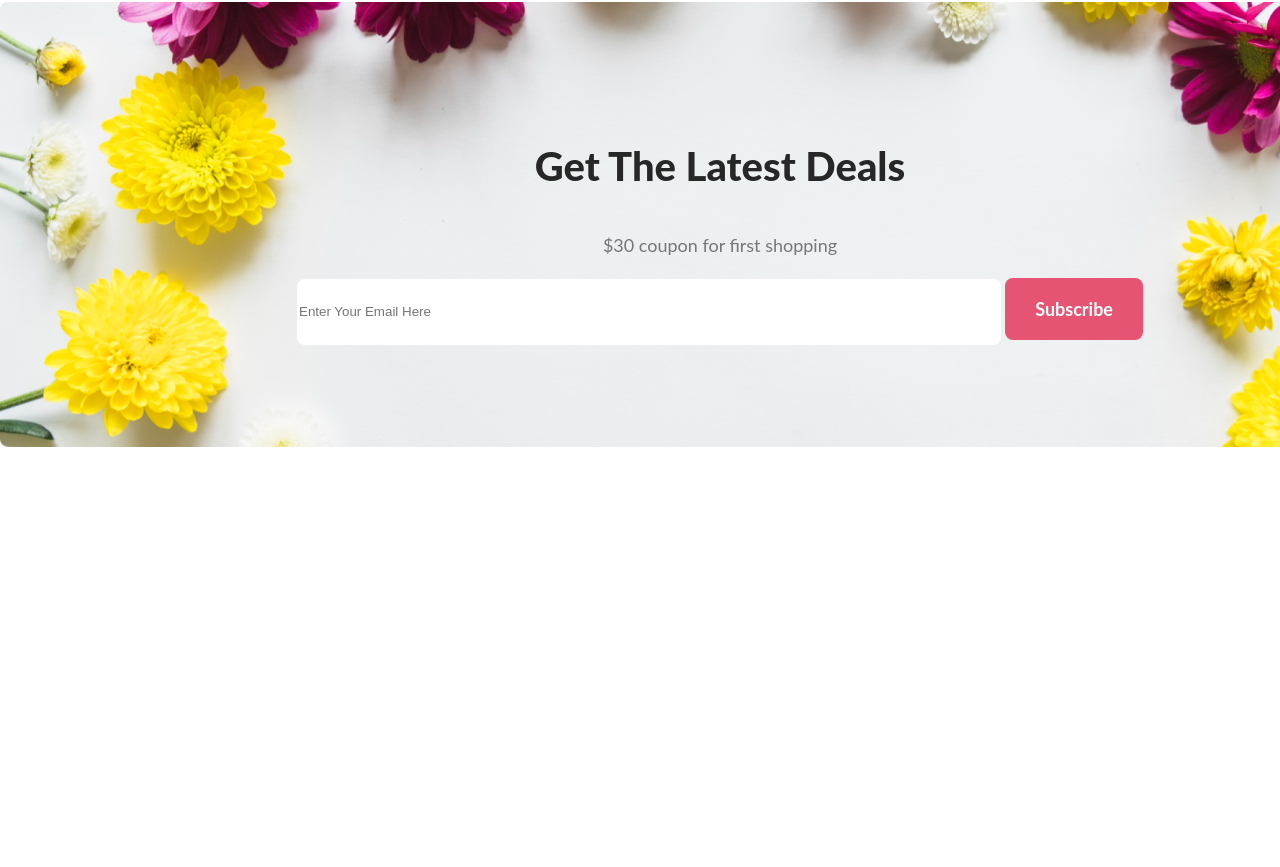
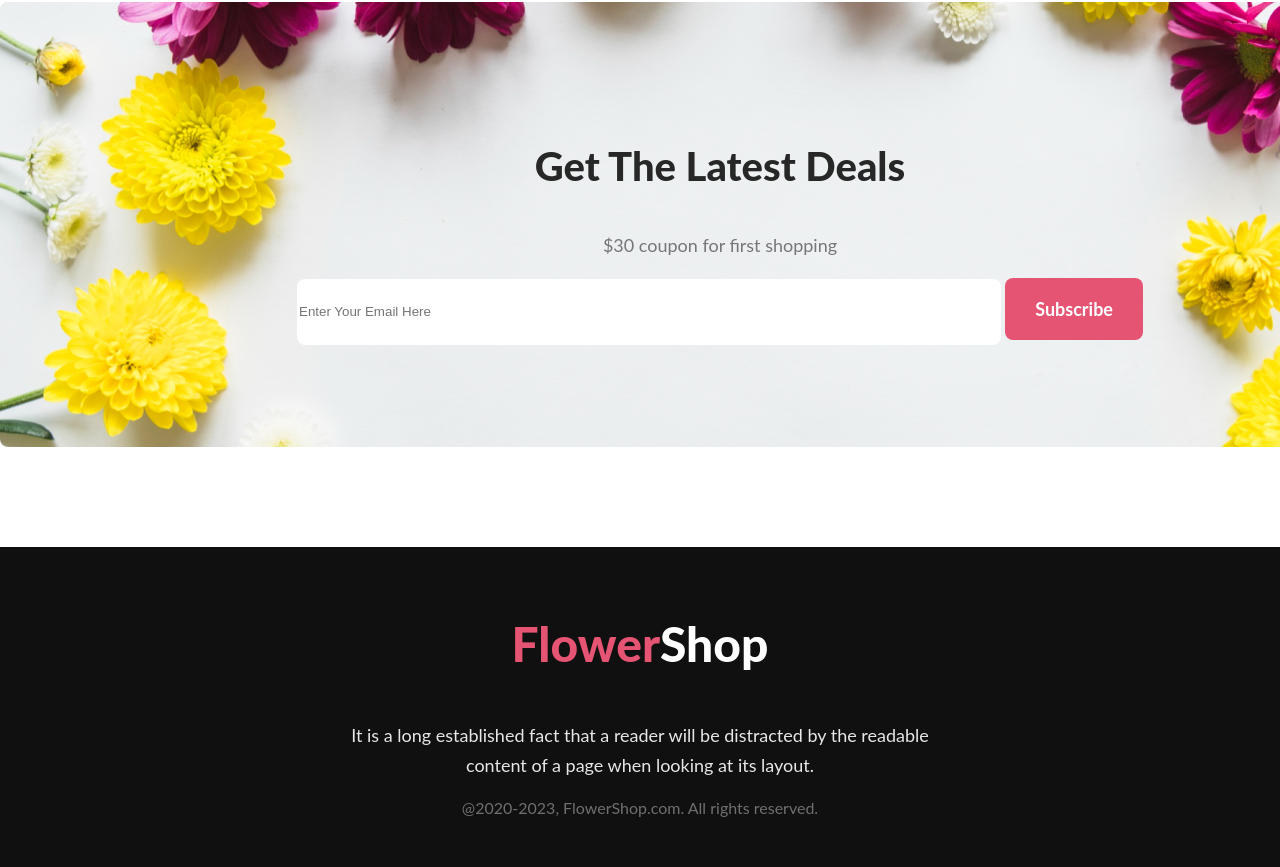
Before and after one commit to Antimme/flower-shop-assignment, a plain HTML site: page index.html in a window 1280 px wide. Shown: the part 4097-4964 px from the top of the page. Before the commit the page ends 4694 px from the top, so only its background shows below. Drawn offline with nearby package versions, Linux system fonts and the light colour scheme.

Commit message:
8th commit

```diff
--- a/index.html
+++ b/index.html
@@ -65,7 +65,7 @@
     <!-- hot deal section -->
     <section class="hot-container">
         <div class="hot-content">
-            <h3 class="hot-title">Hot Deal ! Sale Up To 25% Off</h3>
+            <h3 class="hot-title">Hot Deal ! Sale Up To 25%<span style="color:#E55473">Off</span></h3>
             <p class="hot-text">It is a long established fact that a reader will be distracted by the readable <br> content of a page when looking at its layout.</p>
             <div class="btn">
 
@@ -102,7 +102,15 @@
 
 </div>
 </section>
+
+
     </main>
-    <footer></footer>
+    <!-- footer section -->
+    <footer class="footer">
+        <h3 class="foot-title">Flower<span style="color:white">Shop</span></h3>
+    <p class="foot-des">It is a long established fact that a reader will be distracted by the readable <br> content of a page when looking at its layout.</p>
+    <p class="res-section">@2020-2023, FlowerShop.com. All rights reserved.</p>
+
+    </footer>
 </body>
 </html>
--- a/styles.css
+++ b/styles.css
@@ -31,7 +31,8 @@ font-size: 18px;
 font-weight: 700;
 
 border:0;
-color:#FFFFFF }
+color:#FFFFFF;
+cursor:pointer}
 .banner-container{display: flex;
 align-items: center;
 padding: 0px 200px 0px 200px;
@@ -159,7 +160,7 @@ display:block;
     text-align: center;
     align-items: center;
 margin:auto;
-margin-bottom: 150px;
+margin-bottom: 100px;
 padding-top: 100px;
 }
 .mail-box{width: 700px;
@@ -168,3 +169,29 @@ padding-top: 100px;
     border-radius: 8px;
     background: #FFF;
 border: none;}
+    /* footer styles */
+
+    .res-section{color: rgba(255, 255, 255, 0.40);
+        text-align: center;
+        font-family: Lato;
+        font-size: 16px;
+        font-style: normal;
+        font-weight: 400;
+        line-height: normal;}
+        .footer{height: 300px;
+            flex-shrink: 0;
+            background: #111010;
+    padding-top:20px}
+ .foot-title{color: #E55473;
+    font-family: Lato;
+    font-size: 48px;
+    text-align: center;
+    font-weight: 800;
+    }
+    .foot-des{color: rgba(255, 255, 255, 0.90);
+        text-align: center;
+        font-family: Lato;
+        font-size: 18px;
+
+        font-weight: 400;
+        line-height: 30px;}
```
